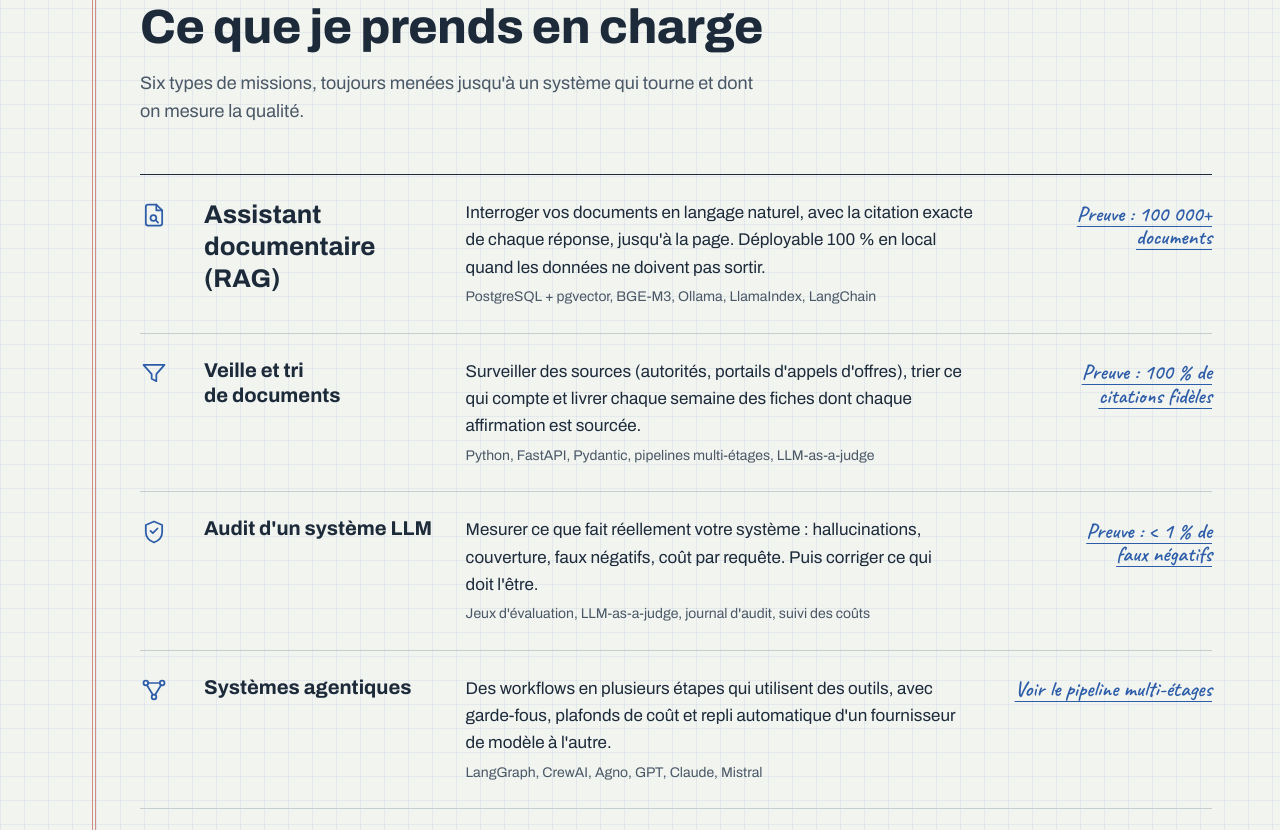
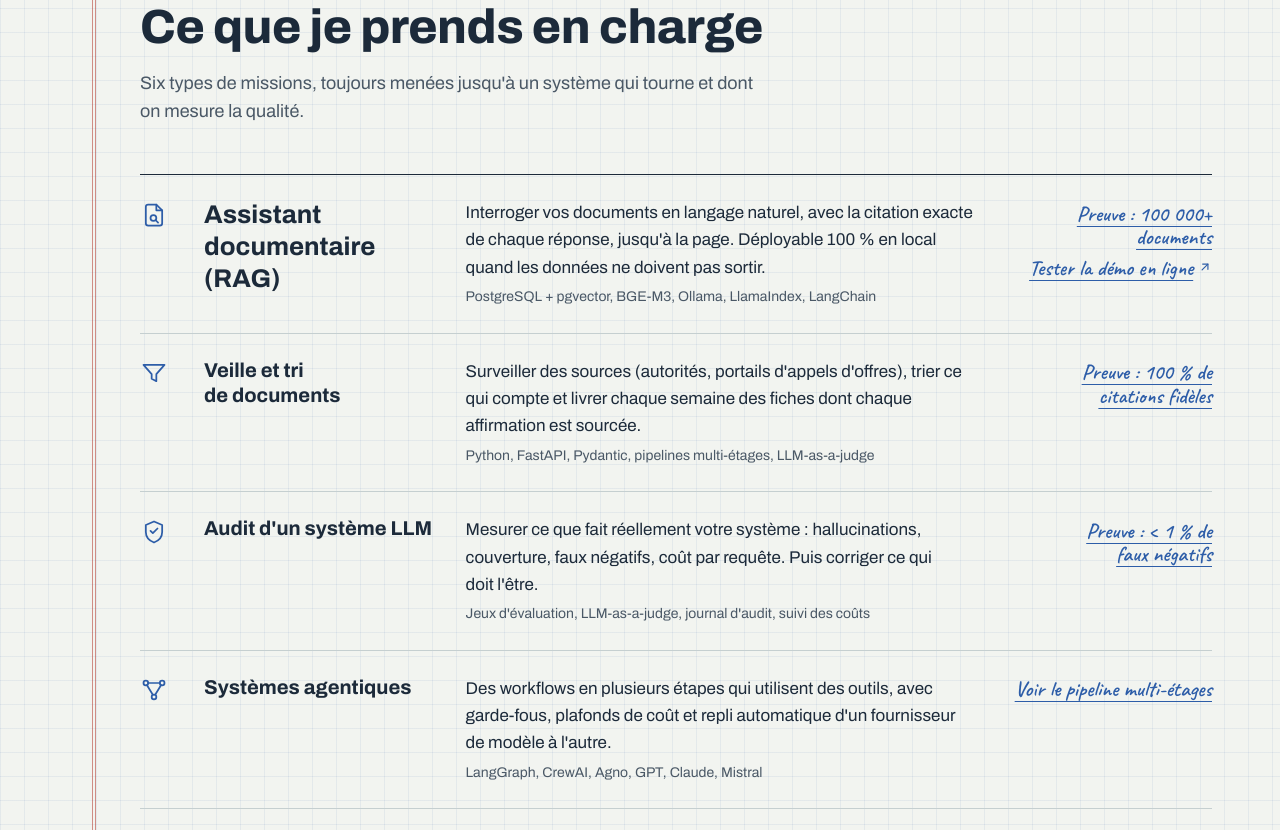
Before and after one commit to Moudathirou/portfolio, a website: page frontend/index.html in a window 1280 px wide. Shown: the part 1096-1926 px from the top of the page. Drawn offline with nearby package versions, Linux system fonts and the light colour scheme.

Commit message:
Ajouter le lien vers la démo publique de l'assistant documentaire
- Offre RAG : lien « Tester la démo en ligne » à côté de la preuve
- Fiche « Base de connaissances » : démo présentée comme une reconstitution
  sur les données publiques de ClinicalTrials.gov, l'application d'origine
  restant interne à l'entreprise
- Intro des résultats mise à jour, démo consignée dans PRODUCT.md

Co-Authored-By: Claude Opus 5.5 <noreply@anthropic.com>

```diff
--- a/frontend/index.html
+++ b/frontend/index.html
@@ -180,7 +180,12 @@
                             jusqu'à la page. Déployable 100&nbsp;% en local quand les données ne doivent pas sortir.</p>
                         <p class="ledger__tools">PostgreSQL + pgvector, BGE-M3, Ollama, LlamaIndex, LangChain</p>
                     </div>
-                    <a class="ledger__proof" href="#cas-rag">Preuve&nbsp;: 100&nbsp;000+ documents</a>
+                    <div class="ledger__proofs">
+                        <a class="ledger__proof" href="#cas-rag">Preuve&nbsp;: 100&nbsp;000+ documents</a>
+                        <a class="ledger__proof" href="https://clinicalrag.moudathirou.com/demo" target="_blank"
+                            rel="noopener noreferrer">Tester la démo en ligne<svg aria-hidden="true" viewBox="0 0 24 24" width="14" height="14" fill="none" stroke="currentColor" stroke-width="2" stroke-linecap="round" stroke-linejoin="round"><path d="M7 17 17 7" /><path d="M8 7h9v9" /></svg><span
+                                class="visually-hidden"> (nouvel onglet)</span></a>
+                    </div>
                 </li>
                 <li class="ledger__row">
                     <svg class="ledger__icon" aria-hidden="true" viewBox="0 0 24 24" fill="none" stroke="currentColor"
@@ -302,7 +307,7 @@
                 <h2 id="resultats-title">Résultats</h2>
                 <p class="section__intro">Projets menés en entreprise et en recherche. Le code et les données restent
                     confidentiels&nbsp;; les démonstrations de cette page sont reconstituées avec des documents
-                    fictifs.</p>
+                    fictifs, et l'assistant documentaire peut être testé en ligne sur des données publiques.</p>
             </div>
 
             <div class="filters" role="group" aria-label="Filtrer par secteur">
@@ -360,6 +365,12 @@
                             </tr>
                         </tbody>
                     </table>
+
+                    <p class="case__demo">Démo publique&nbsp;: la même architecture, reconstruite sur les données
+                        publiques de ClinicalTrials.gov. L'application d'origine reste interne à l'entreprise.</p>
+                    <p><a class="btn btn--link" href="https://clinicalrag.moudathirou.com/demo" target="_blank"
+                            rel="noopener noreferrer">Tester la démo<svg aria-hidden="true" viewBox="0 0 24 24" width="14" height="14" fill="none" stroke="currentColor" stroke-width="2" stroke-linecap="round" stroke-linejoin="round"><path d="M7 17 17 7" /><path d="M8 7h9v9" /></svg><span
+                                class="visually-hidden"> (nouvel onglet)</span></a></p>
 
                     <details class="case__more">
                         <summary>Détail de la méthode</summary>
--- a/frontend/src/styles.css
+++ b/frontend/src/styles.css
@@ -888,10 +888,19 @@ section[id] {
   color: var(--ink-2);
 }
 
+.ledger__proofs {
+  grid-column: 2;
+  display: flex;
+  flex-direction: column;
+  align-items: flex-start;
+  gap: 0.25rem;
+}
+
 .ledger__proof {
   justify-self: start;
   display: inline-flex;
   align-items: center;
+  gap: 0.3rem;
   min-height: 44px;
   font-family: var(--font-hand);
   font-size: 1.35rem;
@@ -922,6 +931,11 @@ section[id] {
     text-align: right;
     min-height: 0;
     padding-top: 0.15rem;
+  }
+
+  .ledger__proofs {
+    grid-column: auto;
+    align-items: flex-end;
   }
 }
 
@@ -1050,7 +1064,8 @@ section[id] {
   max-width: 68ch;
 }
 
-.case__aside {
+.case__aside,
+.case__demo {
   color: var(--ink-2);
 }
 
```
Also changed, not shown: PRODUCT.md (+2 -0 lines).
